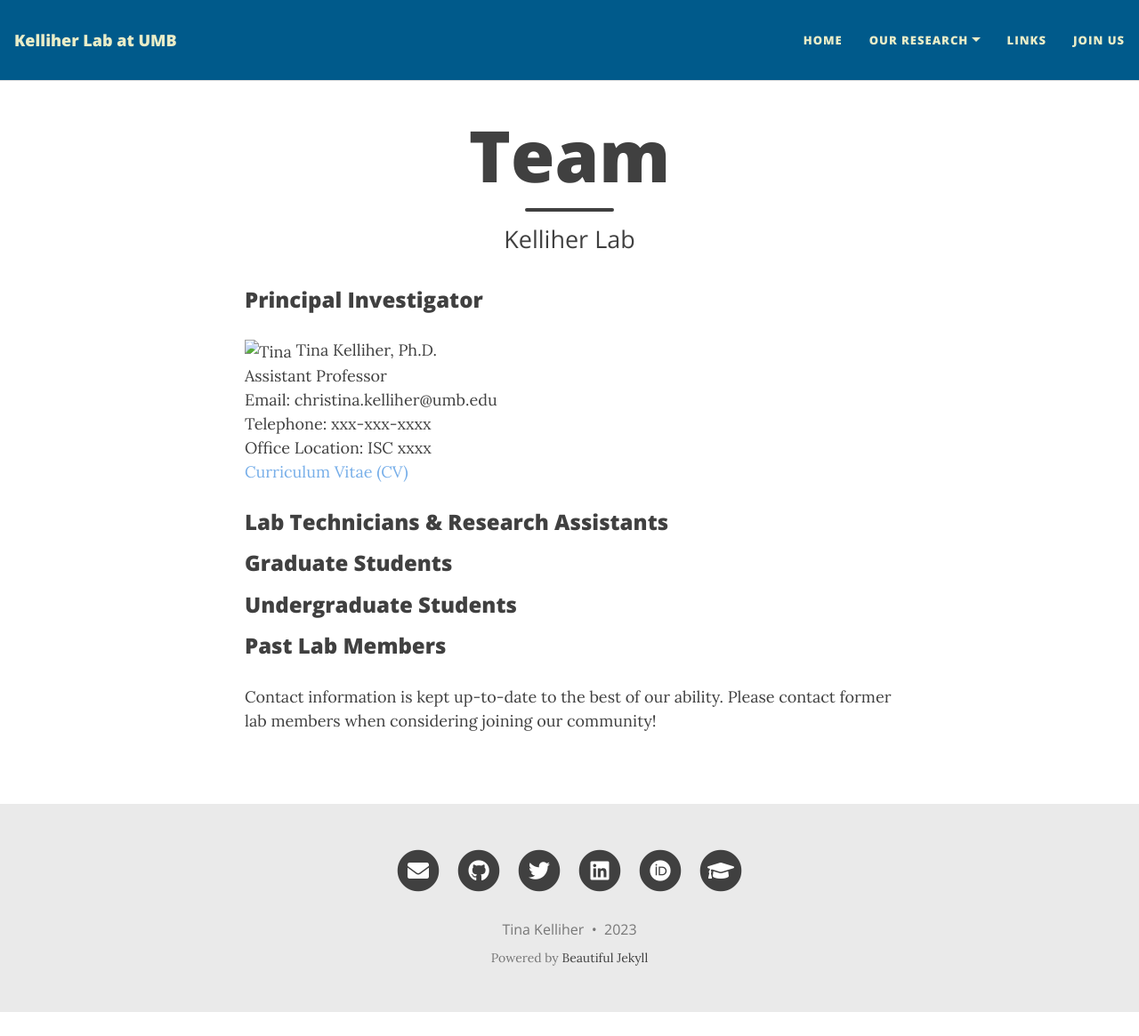
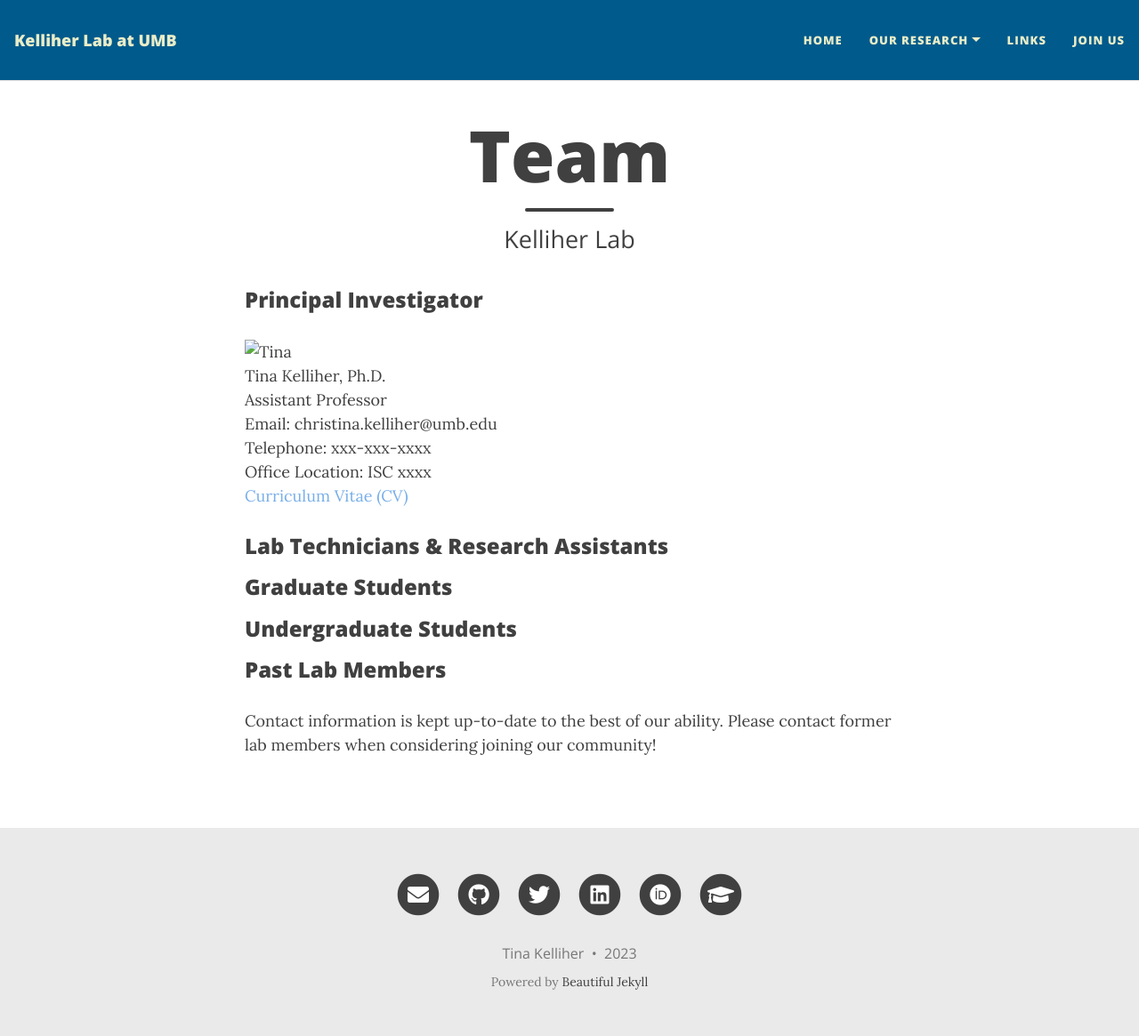
Before and after one commit to cmk35/cmk35.github.io, a Jekyll site: the page built from people.md, in a window 1280 px wide and 1165 px high. Shown: the whole window at 89% size. Built offline with Jekyll 4.4.1, drawn with Linux system fonts in a browser that asks for light colours; nearby versions of some CDN libraries.

Commit message:
Update people.md

```diff
--- a/people.md
+++ b/people.md
@@ -5,7 +5,8 @@ subtitle: Kelliher Lab
 ---
 
 ### Principal Investigator
-![Tina](Kelliher_GoogleScholar.JPG){:height="368px" width="360px"}
+![Tina](Kelliher_GoogleScholar.JPG){:height="323px" width="300px"}
+<br />
 Tina Kelliher, Ph.D.\\
 Assistant Professor\\
 Email: christina.kelliher@umb.edu\\
```
